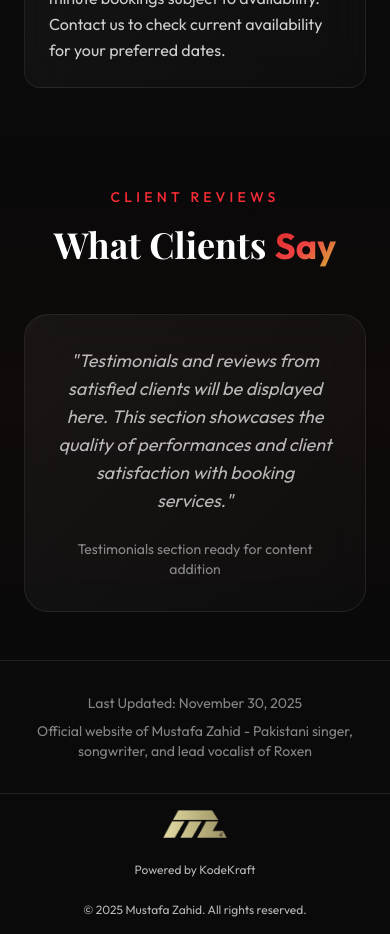
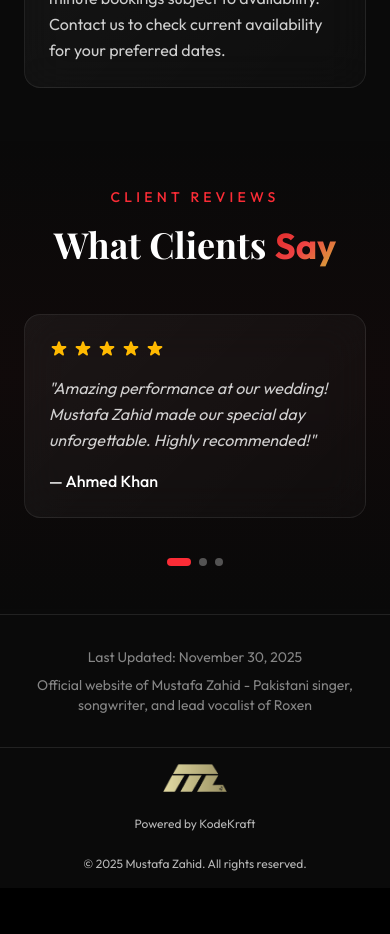
Before and after one commit to Shahzada-Shoaib/mustafa-zahid, a Next.js app: page / in a window 390 px wide. Shown: the part 10960-11894 px from the top of the page. After the commit the page ends 11848 px from the top, so only its background shows below. Built offline with nearby package versions, Linux system fonts and the light colour scheme.

Commit message:
updated review section

```diff
--- a/app/page.tsx
+++ b/app/page.tsx
@@ -1,6 +1,7 @@
 'use client';
 import Footer from "@/components/layout/Footer";
 import Header from "@/components/layout/Header";
+import ClientReviews from "@/components/sections/ClientReviews";
 import Image from "next/image";
 import { useEffect, useState } from "react";
 
@@ -321,6 +322,14 @@ export default function Home() {
             transform: scale(1);
           }
         }
+
+        .scrollbar-hide {
+          -ms-overflow-style: none;
+          scrollbar-width: none;
+        }
+        .scrollbar-hide::-webkit-scrollbar {
+          display: none;
+        }
       `}</style>
 
       {/* Animated Background */}
@@ -1525,32 +1534,8 @@ export default function Home() {
         </div>
       </section>
 
-      {/* Testimonials Section Placeholder */}
-      <section className="relative py-12 lg:py-16 bg-gradient-to-b from-transparent via-red-950/10 to-transparent">
-        <div className="max-w-7xl mx-auto px-6 lg:px-12">
-          <div className="text-center mb-12">
-            <span className="text-red-500 uppercase tracking-[0.3em] text-sm font-medium">
-              Client Reviews
-            </span>
-            <h2 className="font-display text-4xl md:text-5xl lg:text-6xl font-bold text-white mt-4">
-              What Clients <span className="text-gradient">Say</span>
-            </h2>
-          </div>
-
-          <div className="max-w-6xl mx-auto">
-            <div className="glass-card rounded-3xl p-8 lg:p-12 text-center">
-              <p className="text-white/70 text-lg italic mb-6">
-                &quot;Testimonials and reviews from satisfied clients will be displayed here.
-                This section showcases the quality of performances and client satisfaction
-                with booking services.&quot;
-              </p>
-              <p className="text-white/50 text-sm">
-                Testimonials section ready for content addition
-              </p>
-            </div>
-          </div>
-        </div>
-      </section>
+      {/* Testimonials Section */}
+      <ClientReviews />
 
       {/* Last Updated & E-A-T Signals */}
       <section className="relative py-8 border-t border-white/10">
--- /dev/null
+++ b/components/sections/ClientReviews.tsx
@@ -0,0 +1,142 @@
+'use client';
+
+import { useState } from 'react';
+
+interface Review {
+  name: string;
+  review: string;
+  rating: number;
+}
+
+interface ClientReviewsProps {
+  reviews?: Review[];
+}
+
+const defaultReviews: Review[] = [
+  {
+    name: "Ahmed Khan",
+    review: "Amazing performance at our wedding! Mustafa Zahid made our special day unforgettable. Highly recommended!",
+    rating: 5,
+  },
+  {
+    name: "Fatima Ali",
+    review: "Professional, talented, and delivered exactly what we wanted. The crowd loved every moment.",
+    rating: 5,
+  },
+  {
+    name: "Hassan Malik",
+    review: "Best decision we made for our event. The performance was outstanding and the booking process was smooth.",
+    rating: 5,
+  },
+];
+
+export default function ClientReviews({ reviews = defaultReviews }: ClientReviewsProps) {
+  const [currentReviewIndex, setCurrentReviewIndex] = useState(0);
+
+  return (
+    <section className="relative py-12 lg:py-16 bg-gradient-to-b from-transparent via-red-950/10 to-transparent">
+      <div className="max-w-7xl mx-auto px-6 lg:px-12">
+        <div className="text-center mb-12">
+          <span className="text-red-500 uppercase tracking-[0.3em] text-sm font-medium">
+            Client Reviews
+          </span>
+          <h2 className="font-display text-4xl md:text-5xl lg:text-6xl font-bold text-white mt-4">
+            What Clients <span className="text-gradient">Say</span>
+          </h2>
+        </div>
+
+        <div className="max-w-6xl mx-auto">
+          {/* Mobile Scrollable Carousel */}
+          <div className="md:hidden">
+            <div
+              id="reviews-carousel"
+              className="flex overflow-x-auto snap-x snap-mandatory scrollbar-hide gap-6 pb-4"
+              onScroll={(e) => {
+                const container = e.currentTarget;
+                const scrollLeft = container.scrollLeft;
+                const cardWidth = container.offsetWidth;
+                const index = Math.round(scrollLeft / cardWidth);
+                setCurrentReviewIndex(Math.min(index, reviews.length - 1));
+              }}
+            >
+              {reviews.map((testimonial, index) => (
+                <div
+                  key={index}
+                  className="flex-shrink-0 w-full snap-start glass-card rounded-2xl p-6 hover-lift"
+                >
+                  <div className="flex items-center gap-1 mb-4">
+                    {[...Array(testimonial.rating)].map((_, i) => (
+                      <svg
+                        key={i}
+                        className="w-5 h-5 text-amber-400"
+                        fill="currentColor"
+                        viewBox="0 0 20 20"
+                      >
+                        <path d="M9.049 2.927c.3-.921 1.603-.921 1.902 0l1.07 3.292a1 1 0 00.95.69h3.462c.969 0 1.371 1.24.588 1.81l-2.8 2.034a1 1 0 00-.364 1.118l1.07 3.292c.3.921-.755 1.688-1.54 1.118l-2.8-2.034a1 1 0 00-1.175 0l-2.8 2.034c-.784.57-1.838-.197-1.539-1.118l1.07-3.292a1 1 0 00-.364-1.118L2.98 8.72c-.783-.57-.38-1.81.588-1.81h3.461a1 1 0 00.951-.69l1.07-3.292z" />
+                      </svg>
+                    ))}
+                  </div>
+                  <p className="text-white/80 leading-relaxed mb-4 italic">
+                    &quot;{testimonial.review}&quot;
+                  </p>
+                  <p className="text-white font-medium">— {testimonial.name}</p>
+                </div>
+              ))}
+            </div>
+            {/* Dots Indicator */}
+            <div className="flex justify-center gap-2 mt-6">
+              {reviews.map((_, index) => (
+                <button
+                  key={index}
+                  onClick={() => {
+                    const container = document.getElementById('reviews-carousel');
+                    if (container) {
+                      container.scrollTo({
+                        left: index * container.clientWidth,
+                        behavior: 'smooth',
+                      });
+                      setCurrentReviewIndex(index);
+                    }
+                  }}
+                  className={`h-2 rounded-full transition-all duration-300 ${
+                    currentReviewIndex === index
+                      ? 'bg-red-500 w-6'
+                      : 'bg-white/30 w-2'
+                  }`}
+                  aria-label={`Go to review ${index + 1}`}
+                />
+              ))}
+            </div>
+          </div>
+
+          {/* Desktop Grid */}
+          <div className="hidden md:grid md:grid-cols-2 lg:grid-cols-3 gap-6">
+            {reviews.map((testimonial, index) => (
+              <div
+                key={index}
+                className="glass-card rounded-2xl p-6 lg:p-8 hover-lift"
+              >
+                <div className="flex items-center gap-1 mb-4">
+                  {[...Array(testimonial.rating)].map((_, i) => (
+                    <svg
+                      key={i}
+                      className="w-5 h-5 text-amber-400"
+                      fill="currentColor"
+                      viewBox="0 0 20 20"
+                    >
+                      <path d="M9.049 2.927c.3-.921 1.603-.921 1.902 0l1.07 3.292a1 1 0 00.95.69h3.462c.969 0 1.371 1.24.588 1.81l-2.8 2.034a1 1 0 00-.364 1.118l1.07 3.292c.3.921-.755 1.688-1.54 1.118l-2.8-2.034a1 1 0 00-1.175 0l-2.8 2.034c-.784.57-1.838-.197-1.539-1.118l1.07-3.292a1 1 0 00-.364-1.118L2.98 8.72c-.783-.57-.38-1.81.588-1.81h3.461a1 1 0 00.951-.69l1.07-3.292z" />
+                    </svg>
+                  ))}
+                </div>
+                <p className="text-white/80 leading-relaxed mb-4 italic">
+                  &quot;{testimonial.review}&quot;
+                </p>
+                <p className="text-white font-medium">— {testimonial.name}</p>
+              </div>
+            ))}
+          </div>
+        </div>
+      </div>
+    </section>
+  );
+}
```
